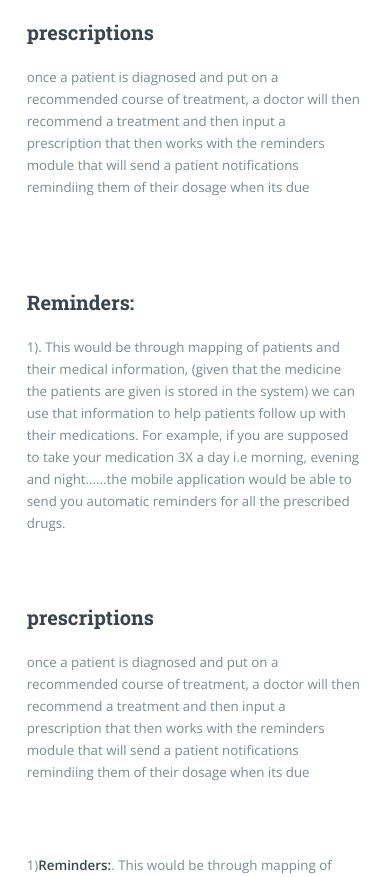
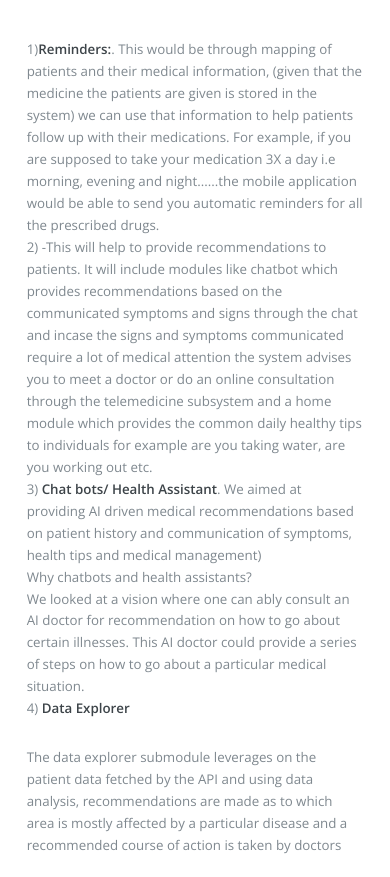
Before and after one commit to hillaryEmokol/sample_website, a plain HTML site: page index.html in a window 390 px wide. Shown: the part 1656-2533 px from the top of the page. Drawn offline with nearby package versions, Linux system fonts and the light colour scheme.

Commit message:
Update index.html

```diff
--- a/index.html
+++ b/index.html
@@ -104,28 +104,6 @@
 												</div>
 
 											    </div>
-												<main>
-												    <article>
-													<h2> prescriptions</h2> </h2>
-
-													<p>once a patient is diagnosed and put on a recommended course of treatment, a doctor will then recommend a treatment and then input a prescription that then works with the reminders module that will send a patient notifications remindiing them of their dosage when its due</p><br/>
-												    </article>
-												    <article>
-													<h2><b>Reminders:</b></h2>
-													<p> 1). This would be through mapping of patients and
-														their medical information, (given that the medicine the patients are given is stored in the system) we can use that information to help patients follow up
-														with their medications. For example, if you are supposed to take your medication 3X a day i.e morning, evening and night......the mobile application would
-														be able to send you automatic reminders for all the prescribed drugs. <br/> </p>
-												    </article>
-
-													<article>
-													<h2> prescriptions</h2> </h2>
-
-													<p>once a patient is diagnosed and put on a recommended course of treatment, a doctor will then recommend a treatment and then input a prescription that then works with the reminders module that will send a patient notifications remindiing them of their dosage when its due</p><br/>
-												    </article>
-												    <!-- More articles go here -->
-												</main>
-
 
 												<p> <br/>
 													1)<b>Reminders:</b>. This would be through mapping of patients and
```
